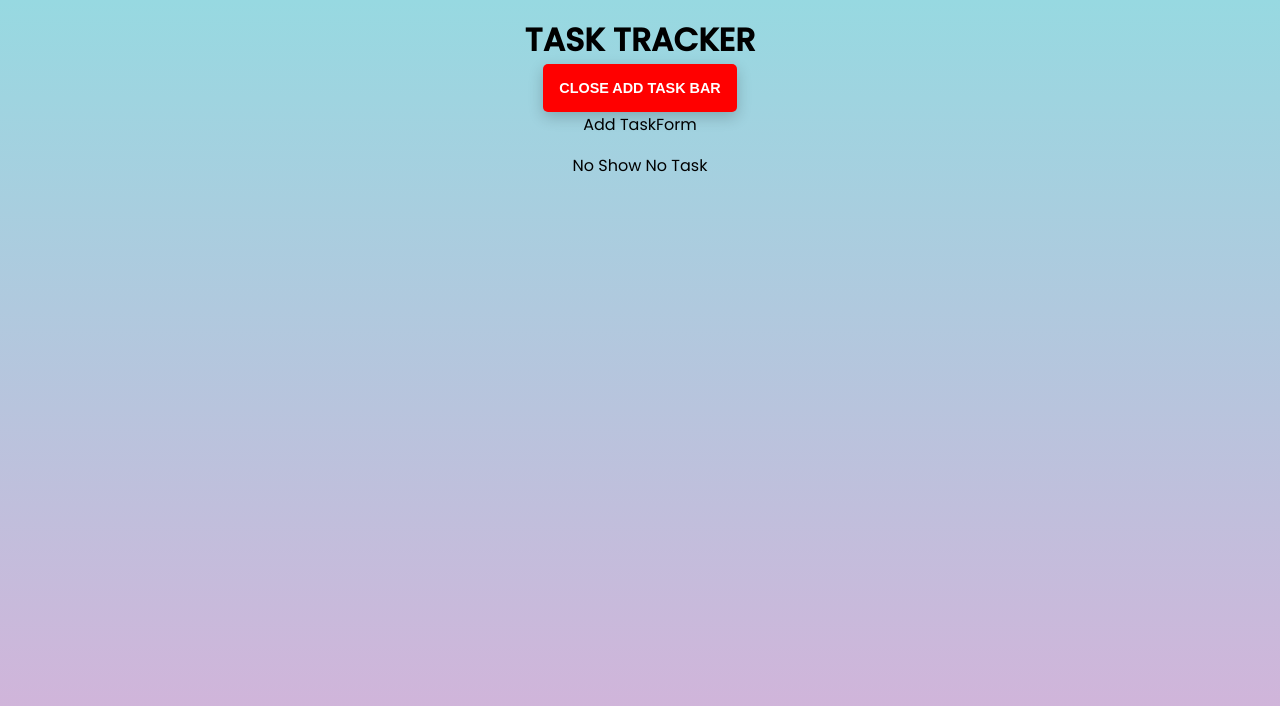
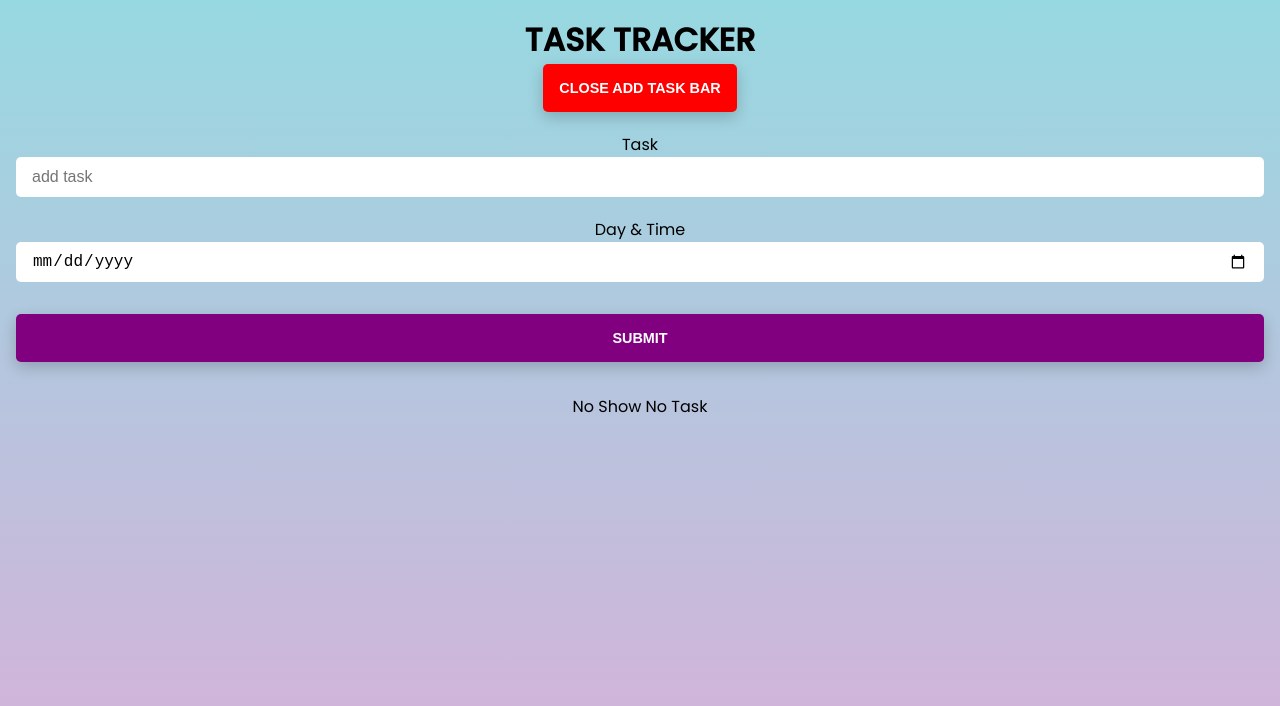
Before and after one commit to ekrem0691/React_task-tracker_-Project, a React (Create React App) app: page / in a window 1280 px wide. Both pictures are taken after a click on the button "SHOW ADD TASK BAR". Shown: the top 706 px of the page. Built offline with nearby package versions, Linux system fonts and the light colour scheme.

Commit message:
added project

```diff
--- a/src/components/AddTaskForm.jsx
+++ b/src/components/AddTaskForm.jsx
@@ -1,11 +1,47 @@
+import { useState } from "react";
+
+const AddTaskForm = ({tasks}) => {
+
+  const [task, setTask] = useState("");
+  const [day, setDay] = useState("");
 
 
-const AddTaskForm = () => {
+  const handleSubmit = (e) => {
+    e.preventDefault();
+
+
+  }
 
 
   return (
     <div>
-     Add TaskForm
+      <form onSubmit={handleSubmit} >
+        <div className="form-control">
+          <label htmlFor="task">Task</label>
+          <input
+            type="text"
+            name="task"
+            id="task"
+            placeholder="add task"
+            value={task}
+            onChange={(e) => setTask(e.target.value)}
+          />
+        </div>
+        <div className="form-control">
+          <label htmlFor="day">Day & Time </label>
+          <input
+            type="date"
+            name="day"
+            id="day"
+            placeholder="Day & Time"
+            value={day}
+            onChange={(e) => setDay(e.target.value)}
+          />
+          <div>
+            <button  className="btn btn-submit" type="submit" > Submit </button>
+          </div>
+        </div>
+      </form>
     </div>
   );
 };
--- a/src/components/Header.jsx
+++ b/src/components/Header.jsx
@@ -1,48 +1,49 @@
 import AddTaskForm from "./AddTaskForm";
 import { useEffect, useState } from "react";
 
-const Header = () => {
+const Header = ({tasks}) => {
   const [show, setShow] = useState(false);
   const [btnStyle, setBtnStyle] = useState({
     name: "Show Add Task Bar",
     bgColor: "purple",
   });
+  console.log(tasks);
 
   const handleShow = () => {
-    // if (show) {
-    //   setBtnStyle({
-    //     name: "SHOW Add Task Bar",
-    //     bgColor: "purple",
-    //   });
-    // } else {
-    //   setBtnStyle({
-    //     name: "CLOSE Add Task Bar",
-    //     bgColor: "red",
-    //   });
-
-    // }
-    setShow(!show)
-
-  };
-
-  useEffect(() => {
-
     if (show) {
-
-      setBtnStyle({
-        name: "CLOSE Add Task Bar",
-        bgColor: "red",
-      });
-
-    } else {
       setBtnStyle({
         name: "SHOW Add Task Bar",
         bgColor: "purple",
       });
+    } else {
+        setBtnStyle({
+          name: "CLOSE Add Task Bar",
+          bgColor: "red",
+        });
 
-    }
-    console.log("false'u gördü")
-  },[show])
+
+      }
+      setShow(!show)
+  };
+
+  // useEffect(() => {
+
+  //   if (show) {
+
+  //     setBtnStyle({
+  //       name: "CLOSE Add Task Bar",
+  //       bgColor: "red",
+  //     });
+
+  //   } else {
+  //     setBtnStyle({
+  //       name: "SHOW Add Task Bar",
+  //       bgColor: "purple",
+  //     });
+
+  //   }
+  //   console.log("false'u gördü")
+  // },[show])
 
   console.log(show);
 
@@ -69,7 +70,7 @@ const Header = () => {
       >
        {btnStyle.name}
       </button>
-      {show && <AddTaskForm />}
+      {show && <AddTaskForm tasks = {tasks} />}
     </header>
   );
 };
--- a/src/pages/Home.jsx
+++ b/src/pages/Home.jsx
@@ -1,11 +1,18 @@
 
 import Header from "../components/Header";
 import ShowTasks from "../components/ShowTasks";
+import { useState } from "react";
+import data from "../helper/starterData";
+
 
 const Home = () => {
+
+  const [tasks, setTasks] = useState(data);
+  console.log(tasks);
+
   return (
     <div>
-      <Header />
+      <Header tasks = {tasks} />
       <ShowTasks />
     </div>
   );
```
